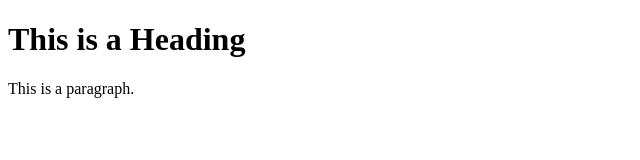
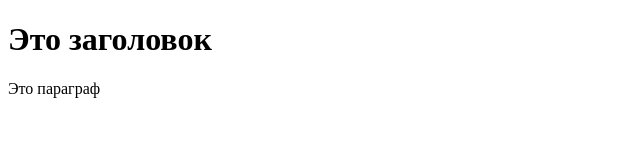
Before and after one commit to BrainsBreaker/rsschool-cv, a plain HTML site: page index.html in a window 1280 px wide. Shown: the whole page, without its empty margins (0-640 px from the left). Drawn offline with Linux system fonts and the light colour scheme.

Commit message:
fix: changed index.html

```diff
--- a/index.html
+++ b/index.html
@@ -8,8 +8,8 @@
 </head>
 <body>
 
-<h1>This is a Heading</h1>
-<p>This is a paragraph.</p>
+<h1>Это заголовок</h1>
+<p>Это параграф</p>
 
 </body>
 </html>
```
